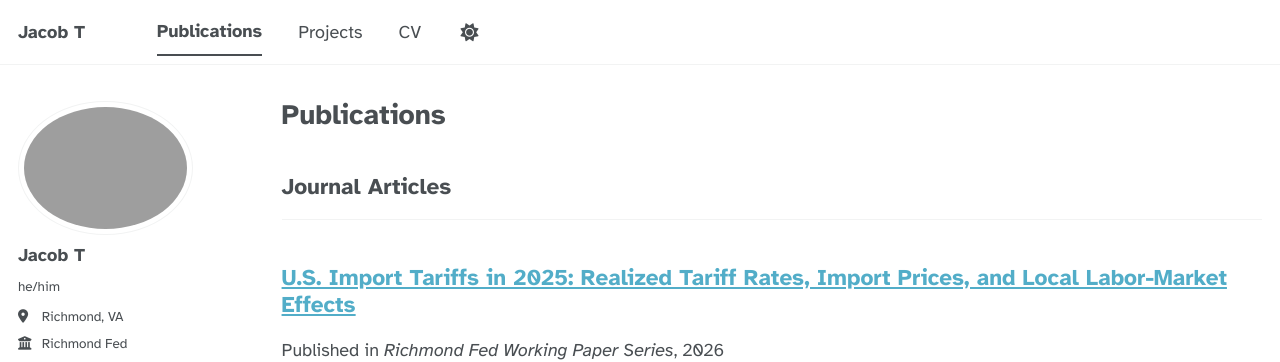
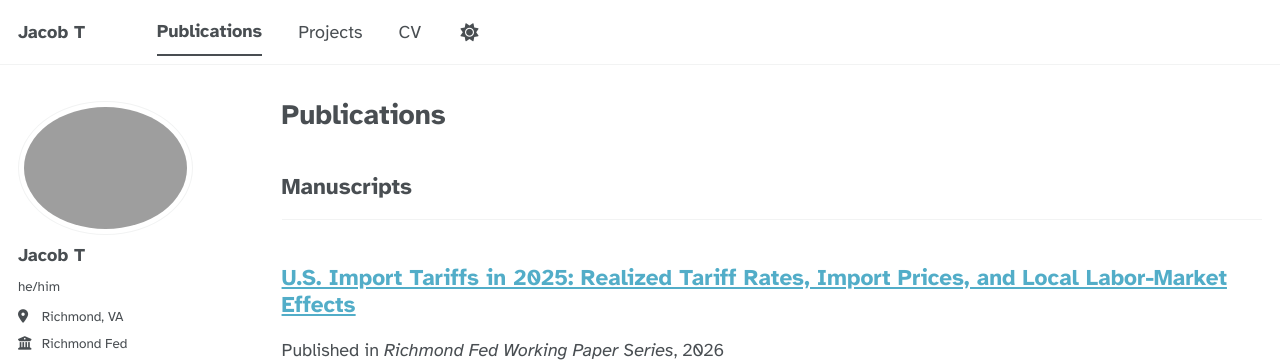
Before and after one commit to jacobedt/jacobedt.github.io, a Jekyll site: the page built from _pages/publications.html, in a window 1280 px wide and 900 px high. Shown: the top 362 px of the window. Built offline with Jekyll 4.4.1, drawn with Linux system fonts in a browser that asks for light colours; a style sheet for code colours, icons or effects is not loaded.

```diff
--- a/_config.yml
+++ b/_config.yml
@@ -142,10 +142,12 @@ author:
 
 # Publication Category - The following the list of publication categories and their headings
 publication_category:
-  books:
-    title: 'Books'
+  publications:
+    title: 'Publications'
   manuscripts:
-    title: 'Journal Articles'
+    title: 'Manuscripts'
+  policy:
+    title: 'Policy Publications'
   conferences:
     title: 'Conference Papers'
 
```
